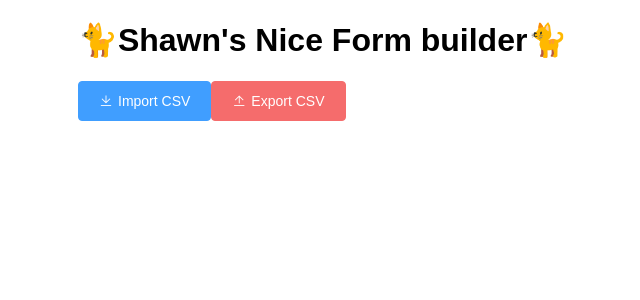
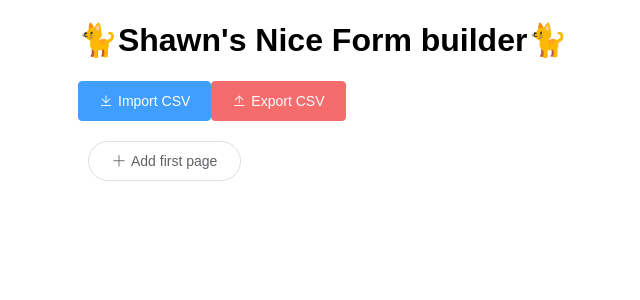
Before and after one commit to zaramme/vue-form-builder, a Vue app: page / in a window 1280 px wide. Shown: the top 300 px of the page, without its empty margins (172-812 px from the left). Built offline with nearby package versions, Linux system fonts and the light colour scheme.

Commit message:
- add function to append first raw if form is empty

```diff
--- a/src/components/ZForm.vue
+++ b/src/components/ZForm.vue
@@ -1,16 +1,38 @@
 <template>
 <div class="zform">
-  <z-form-container v-model="value.items"></z-form-container>
+  <template v-if="isFormEmpty">
+    <div class="row page">
+      <el-button icon="el-icon-plus" @click="addNewRow" round>Add first page</el-button>
+    </div>
+  </template>
+  <template v-else>
+    <z-form-container v-model="value.items"></z-form-container>
+  </template>
 </div>
 </template>
 
 <script>
 import ZFormContainer from './ZFormContainer'
+import AddableMixin from '@/mixins/AddableMixin'
 
 export default {
   name: 'ZForm',
   props: ['value'],
-  components:{ZFormContainer}
+  mixins:[AddableMixin],
+  components:{ZFormContainer},
+  methods:{
+    addNewRow(){
+      this.addChildRow({
+        type: 'page',
+        title: 'new page'
+      })
+    }
+  },
+  computed:{
+    isFormEmpty(){
+      return !Object.keys(this.value).length;
+    }
+  }
 }
 </script>
 
```
